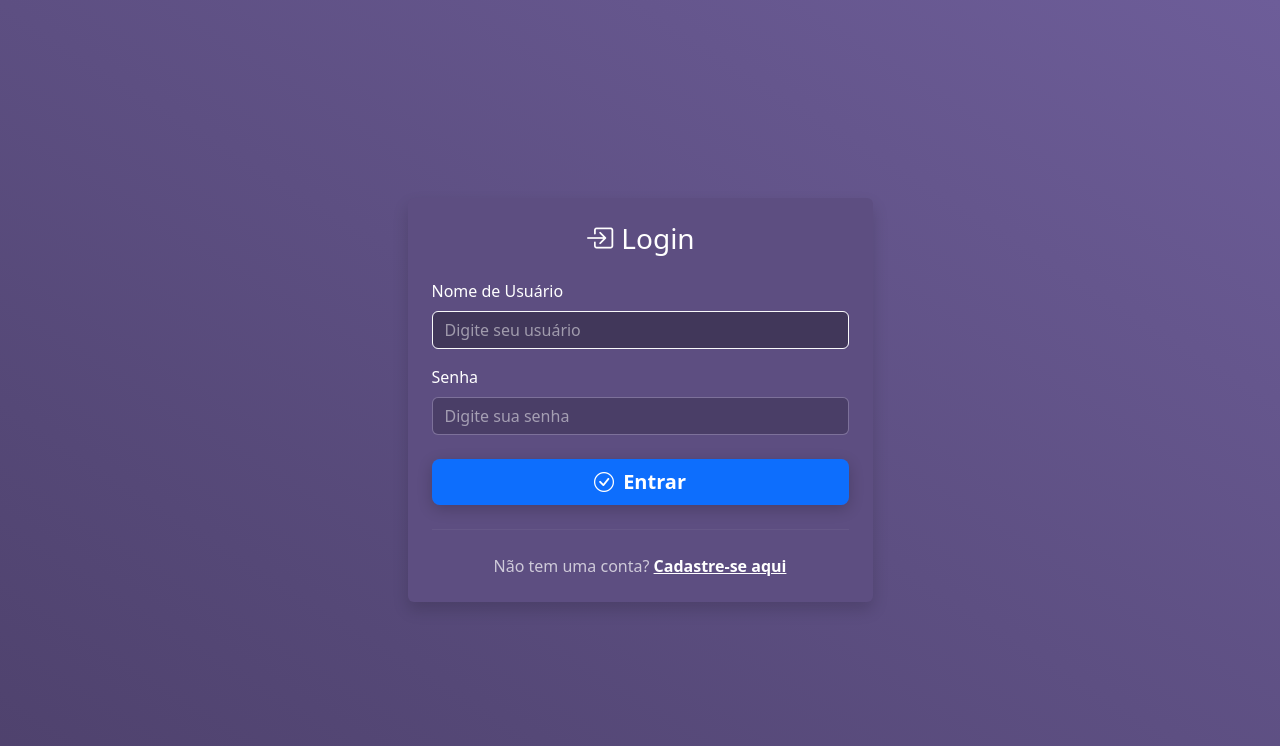
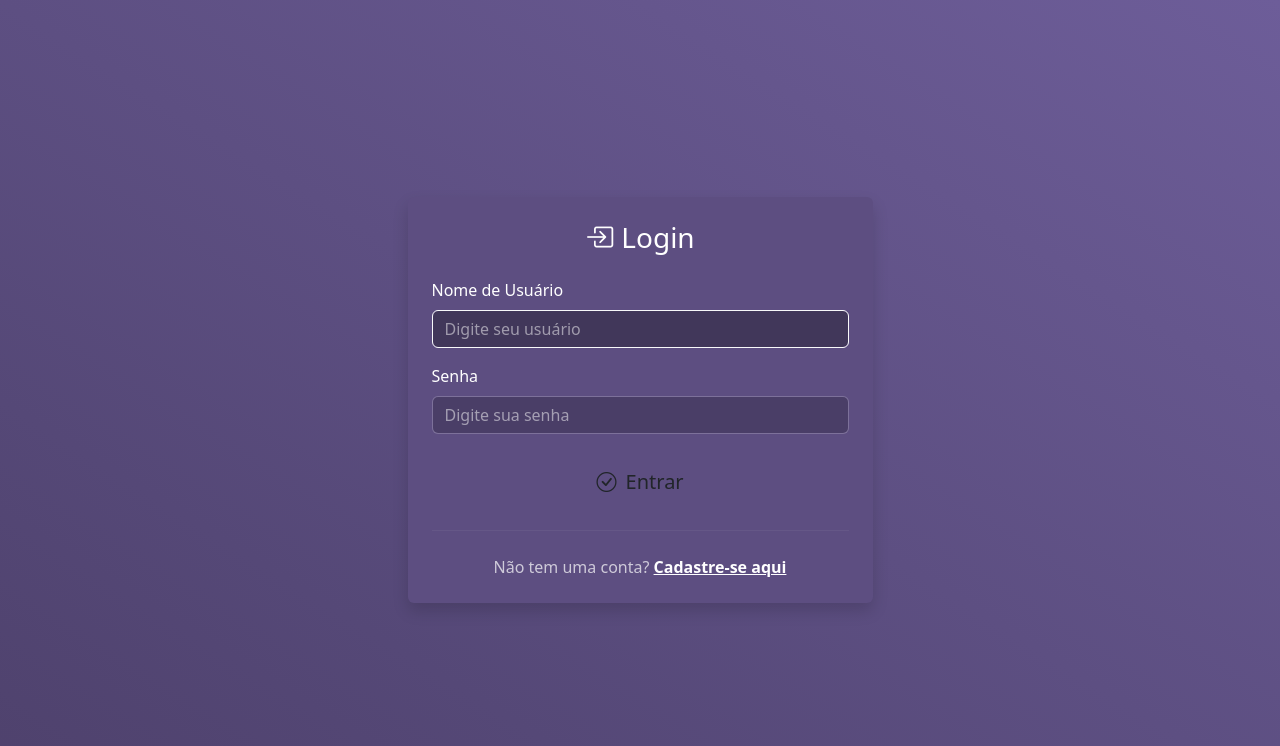
Before and after one commit to JohnThefive/fiveschan_webchat_distribuidos, a Flask app: page /login in a window 1280 px wide. Shown: the top 746 px of the page. Run offline with Flask 3, Linux system fonts and the light colour scheme; some libraries are stand-ins or nearby versions.

Commit message:
Add files via upload

```diff
--- a/templates/login.html
+++ b/templates/login.html
@@ -37,29 +37,7 @@
         border-top: 1px solid rgba(255, 255, 255, 0.2);
     }
 
-    /* Botão de login com animação igual ao sistema */
-    .btn-login-blue {
-        font-weight: bold;
-        color: white;
-        border: none;
-        border-radius: 0.5rem;
-        background-size: 200% auto;
-        background-image: linear-gradient(to right, #0d6efd 0%, #0d6efd 50%, #0a58ca 100%);
-        box-shadow: 0 4px 15px rgba(0, 0, 0, 0.2);
-        transition: all 0.4s ease-in-out;
-    }
-    /* Efeitos de hover no botão */
-    .btn-login-blue:hover {
-        background-position: right center;
-        color: #fff;
-        transform: translateY(-2px);
-        box-shadow: 0 6px 20px rgba(0, 0, 0, 0.25);
-    }
-    /* Efeito de clique no botão */
-    .btn-login-blue:active {
-        transform: translateY(0);
-        box-shadow: 0 2px 10px rgba(0, 0, 0, 0.2);
-    }
+
 </style>
 {% endblock %}
 
```
